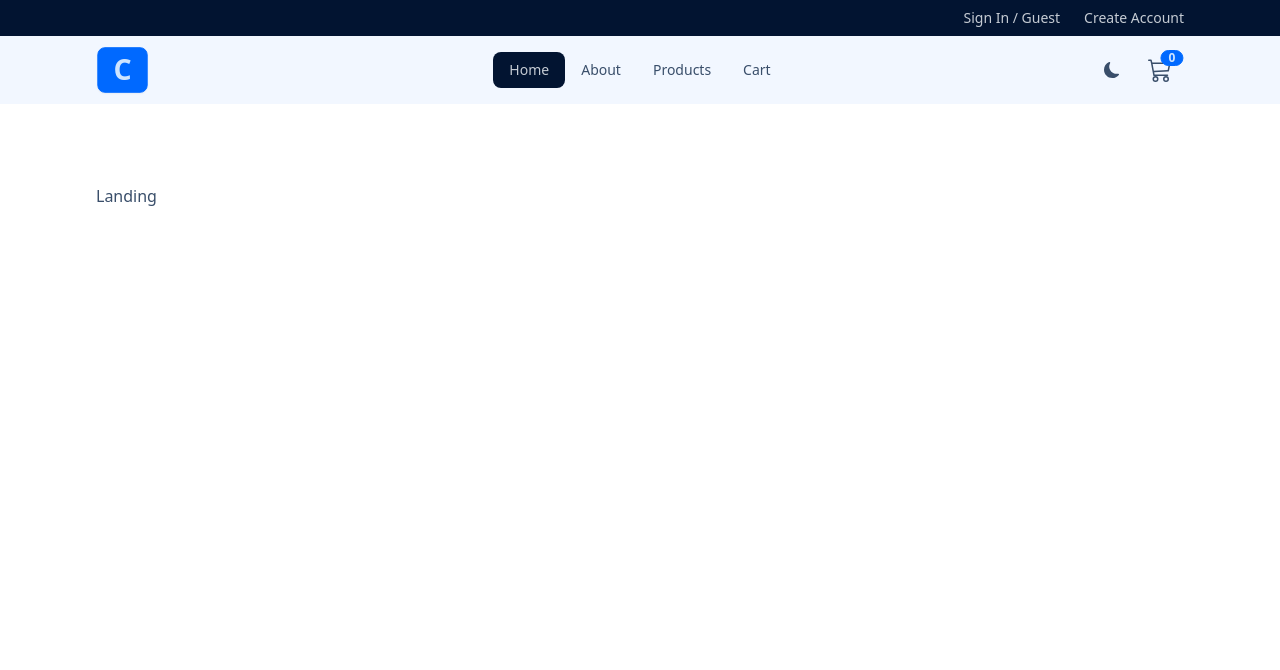
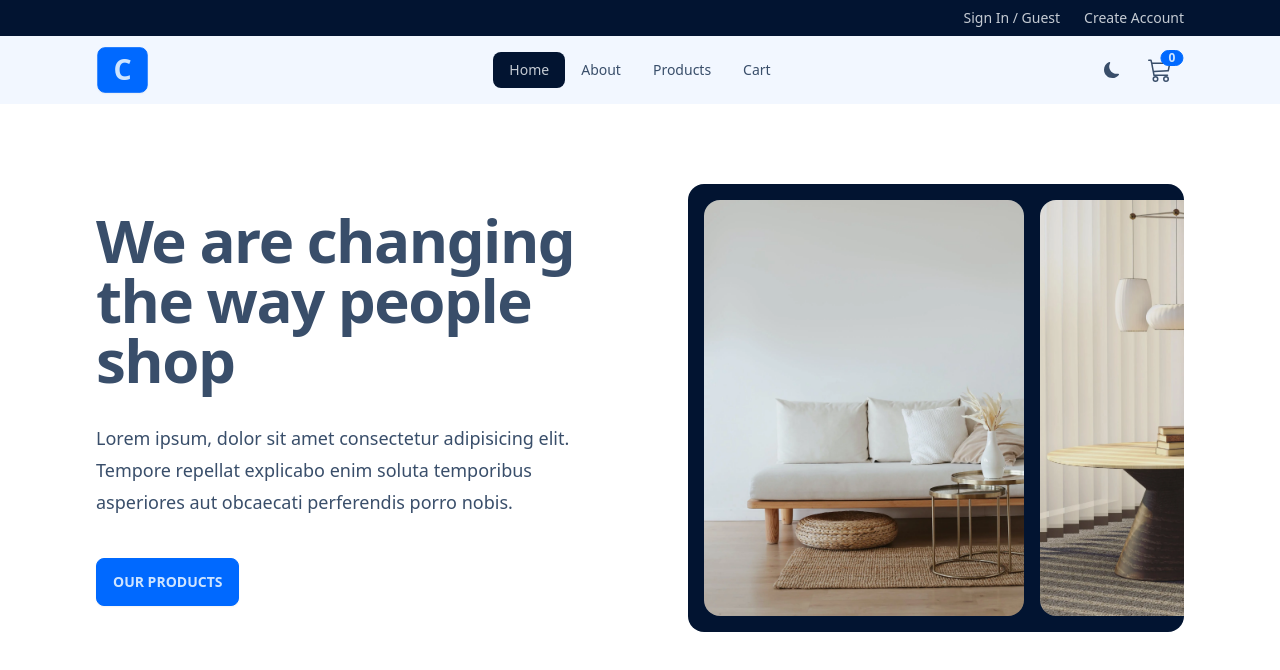
Before and after one commit to luc4s-git/e-commerce, a React (Vite) app: page / in a window 1280 px wide. Shown: the top 670 px of the page. Built offline with nearby package versions, Linux system fonts and the light colour scheme.

Commit message:
add: Landing page Hero

```diff
--- a/src/pages/Landing.jsx
+++ b/src/pages/Landing.jsx
@@ -1,3 +1,41 @@
+import { Link } from 'react-router-dom';
+import hero1 from '../assets/project-assets/hero1.webp';
+import hero2 from '../assets/project-assets/hero2.webp';
+import hero3 from '../assets/project-assets/hero3.webp';
+import hero4 from '../assets/project-assets/hero4.webp';
+
+const carouselImages = [hero1, hero2, hero3, hero4];
+
 export default function Landing() {
-  return <div>Landing</div>;
+  return (
+    <div className="grid items-center lg:grid-cols-2 gap-24">
+      <div>
+        <h1 className="max-w-2xl text-4xl font-bold tracking-tight sm:text-6xl">
+          We are changing the way people shop
+        </h1>
+        <p className="mt-8 max-w-xl text-lg leading-8">
+          Lorem ipsum, dolor sit amet consectetur adipisicing elit. Tempore
+          repellat explicabo enim soluta temporibus asperiores aut obcaecati
+          perferendis porro nobis.
+        </p>
+        <div className="mt-10">
+          <Link to="/products" className="btn btn-primary uppercase">
+            our products
+          </Link>
+        </div>
+      </div>
+      <div className="hidden h-[28rem] lg:carousel carousel-center p-4 space-x-4 bg-neutral rounded-box ">
+        {carouselImages.map((item, index) => {
+          return (
+            <div key={index} className="carousel-item">
+              <img
+                src={item}
+                className="rounded-box h-full w-80 object-cover"
+              />
+            </div>
+          );
+        })}
+      </div>
+    </div>
+  );
 }
```
